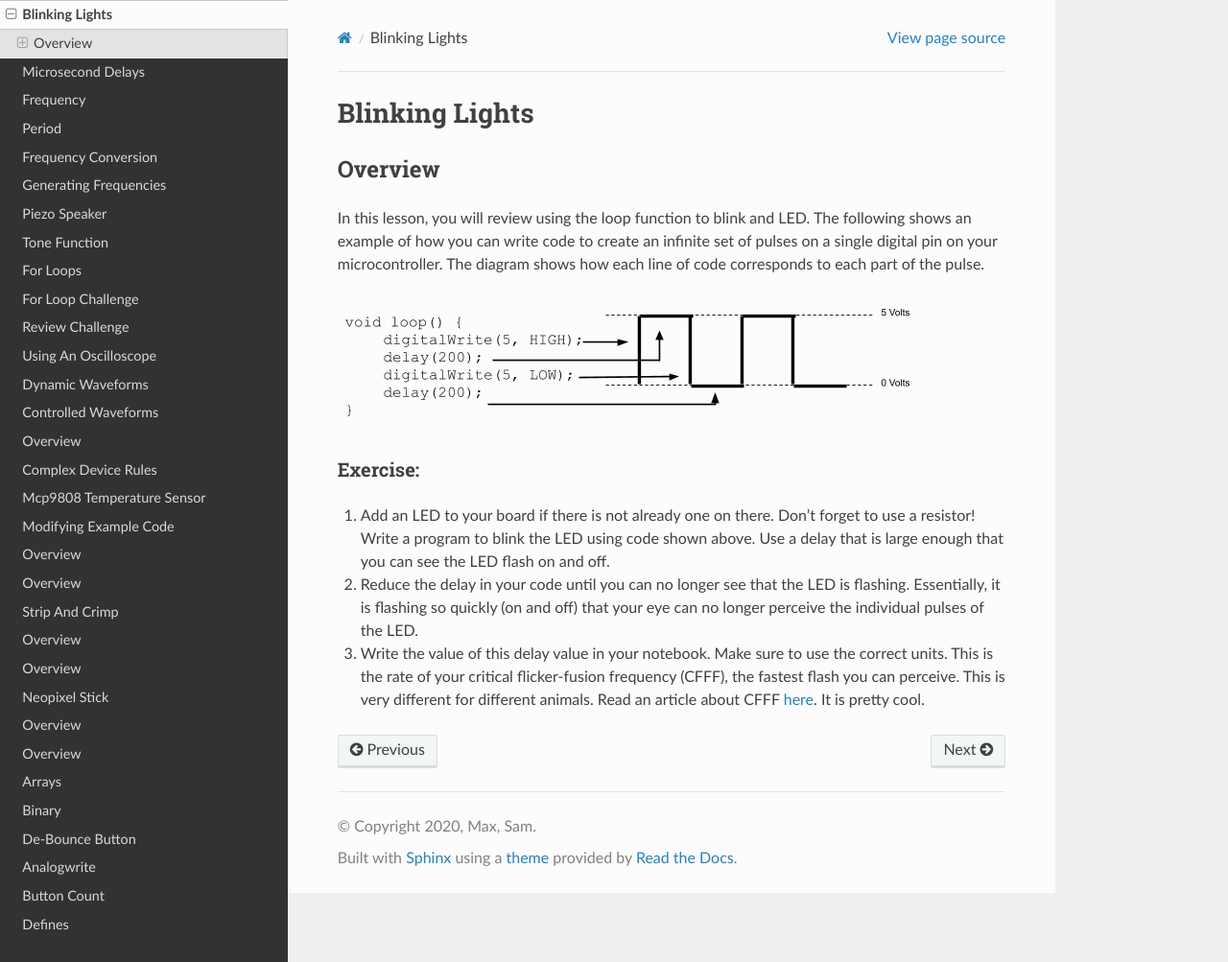
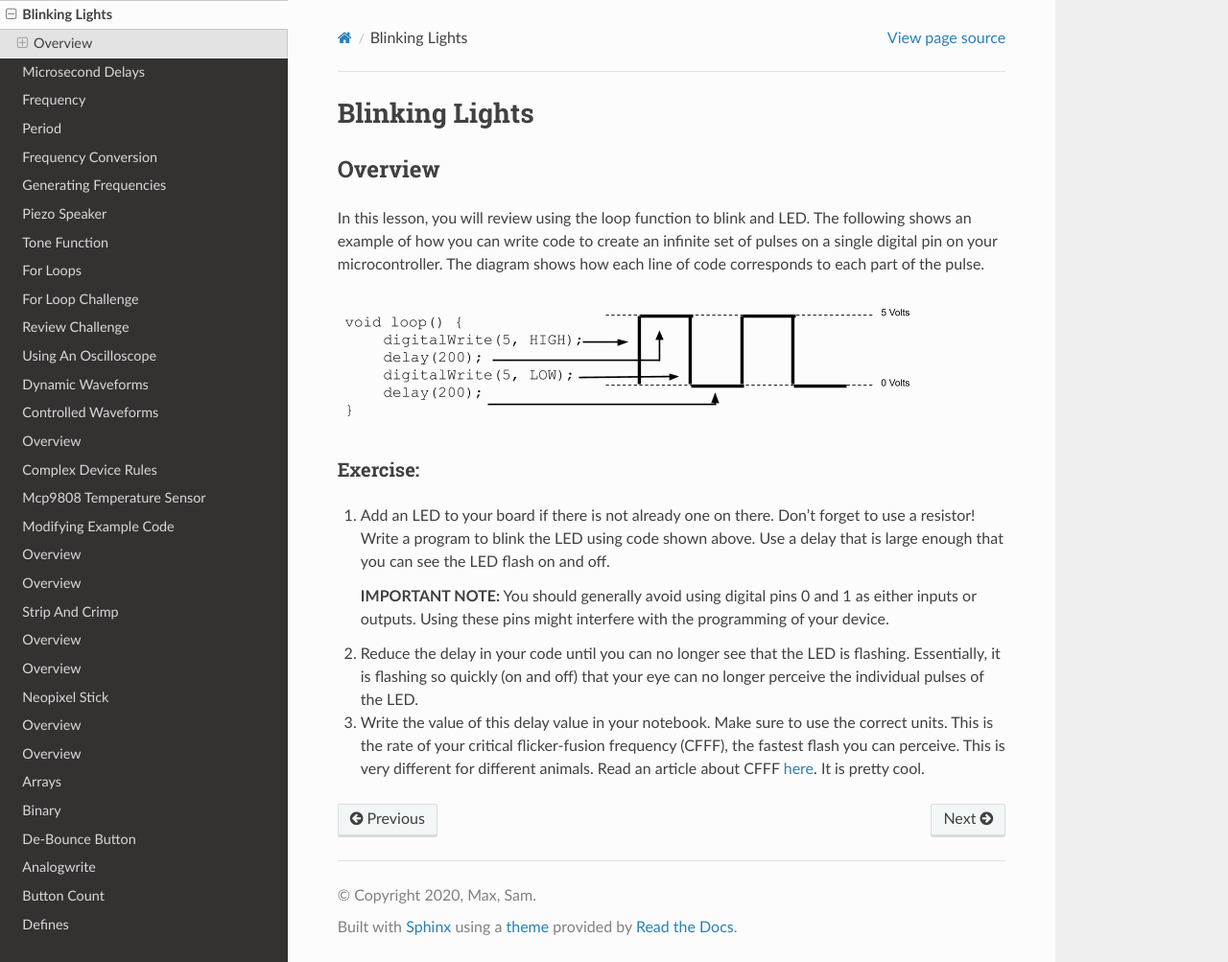
Before and after one commit to maxtkc/mvths-wiki, a Sphinx documentation site: the page built from docs/024-blinking-lights.rst, in a window 1280 px wide and 1003 px high. Shown: the whole window at 96% size. Built offline with Sphinx 7.4.7 and the Read the Docs theme 2.0.0, drawn with Linux system fonts in a browser that asks for light colours; pages that are not in the unit, such as notebooks, are missing from menus.

Commit message:
Update 024-blinking-lights.rst

```diff
--- a/docs/024-blinking-lights.rst
+++ b/docs/024-blinking-lights.rst
@@ -14,6 +14,8 @@ Exercise:
 
 #. Add an LED to your board if there is not already one on there. Don't forget to use a resistor! Write a program to blink the LED using code shown above. Use a delay that is large enough that you can see the LED flash on and off.
 
+   **IMPORTANT NOTE:** You should generally avoid using digital pins 0 and 1 as either inputs or outputs. Using these pins might interfere with the programming of your device.
+
 #. Reduce the delay in your code until you can no longer see that the LED is flashing. Essentially, it is flashing so quickly (on and off) that your eye can no longer perceive the individual pulses of the LED.
 
 #. Write the value of this delay value in your notebook. Make sure to use the correct units. This is the rate of your critical flicker-fusion frequency (CFFF), the fastest flash you can perceive. This is very different for different animals. Read an article about CFFF `here <https://www.google.com/url?q=https://www.economist.com/news/science-and-technology/21586532-small-creatures-fast-metabolisms-see-world-action-replay-slo-mo&sa=D&ust=1587613173941000>`__. It is pretty cool.
```
